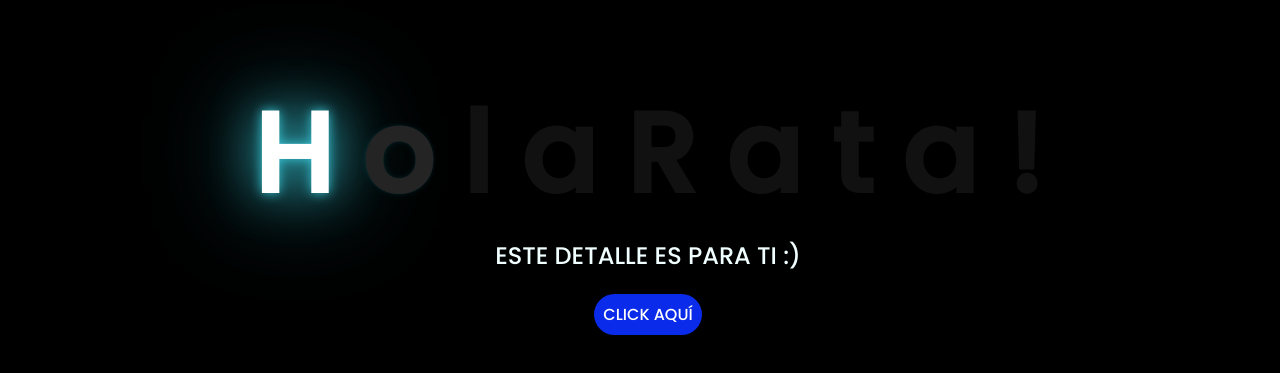
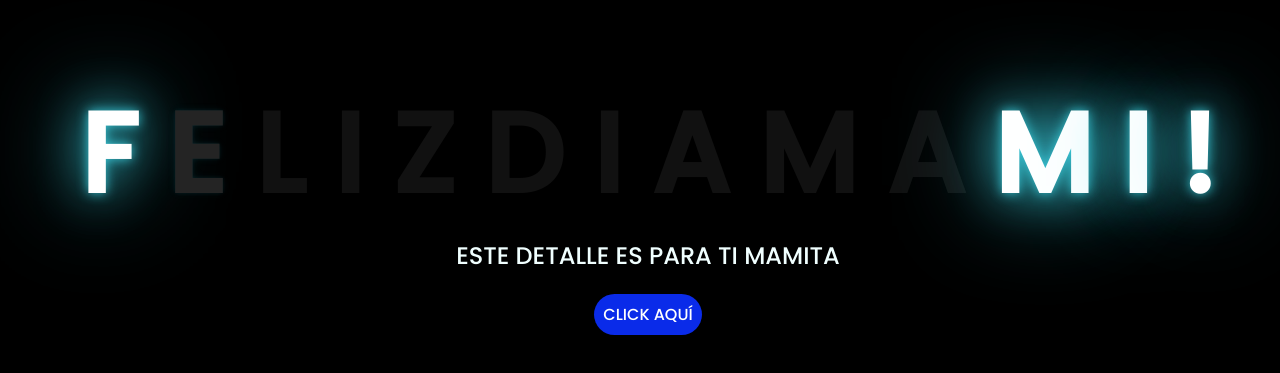
Before and after one commit to Derek58slow/Derek58slow.github.io, a plain HTML site: page index.html in a window 1280 px wide. Shown: the part 133-506 px from the top of the page. Drawn offline with Linux system fonts and the light colour scheme.

Commit message:
Update index.html

```diff
--- a/index.html
+++ b/index.html
@@ -12,18 +12,22 @@
 
 <body>
     <div class="greetings">
-        <span>H</span>
-        <span>o</span>
-        <span>l</span>
-        <span>a</span>
-        <span>R</span>
-        <span>a</span>
-        <span>t</span>
-        <span>a</span>
+        <span>F</span>
+        <span>E</span>
+        <span>L</span>
+        <span>I</span>
+        <span>Z</span>
+        <span>D</span>
+        <span>I</span>
+        <span>A</span>
+        <span>M</span>
+        <span>A</span>
+        <span>M</span>
+        <span>I</span>
         <span>!</span>
     </div>
     <div class="description">
-        <span>ESTE DETALLE ES PARA TI :)</span>
+        <span>ESTE DETALLE ES PARA TI MAMITA</span>
     </div>
     <div class="button">
         <button class="botones">
```
